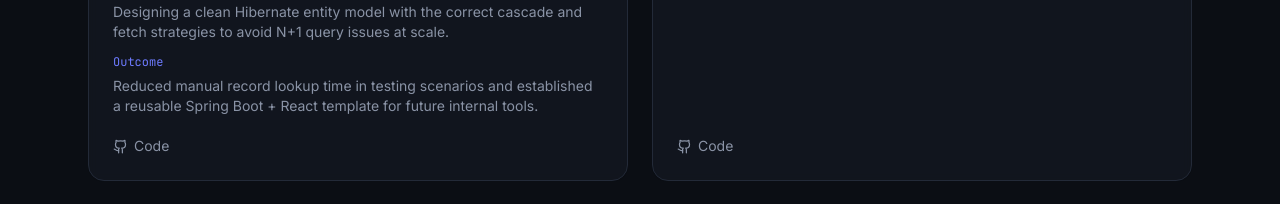
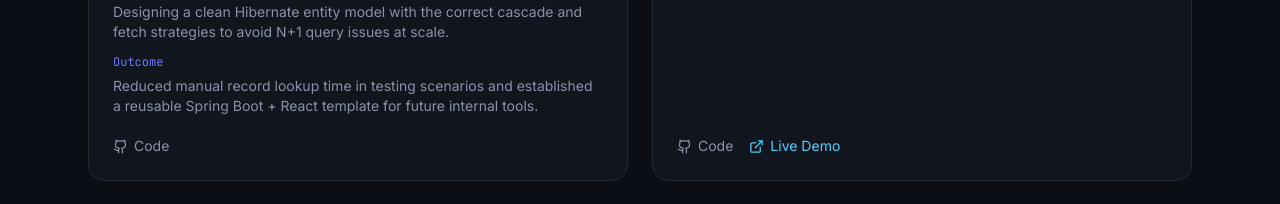
Before and after one commit to KrishnaMurugan18/krishna-kumar-Personal, a React (Vite) app: page / in a window 1280 px wide. Shown: the part 4520-4724 px from the top of the page. Built offline with nearby package versions, Linux system fonts and the light colour scheme.

Commit message:
EMS project link

```diff
--- a/src/data/projects.ts
+++ b/src/data/projects.ts
@@ -17,7 +17,7 @@ export const projects: ProjectItem[] = [
       'Designing a clean Hibernate entity model with the correct cascade and fetch strategies to avoid N+1 query issues at scale.',
     outcome:
       'Reduced manual record lookup time in testing scenarios and established a reusable Spring Boot + React template for future internal tools.',
-    githubUrl: 'https://github.com/krishnakumar/employee-management-system',
+    githubUrl: 'https://github.com/KrishnaMurugan18/Employee_Management_System',
   },
   {
     id: 'spring-rest-api',
@@ -35,7 +35,8 @@ export const projects: ProjectItem[] = [
       'Implementing secure JWT refresh-token rotation without introducing race conditions under concurrent requests.',
     outcome:
       'Delivered a documented, test-covered API template reused as the backend foundation for two later personal projects.',
-    githubUrl: 'https://github.com/krishnakumar/spring-boot-rest-api',
+    githubUrl: 'https://github.com/krishnamurugan18/spring-boot-rest-api',
+    liveUrl: 'https://employee-management-system-git-main-krishnakumarm18092002.vercel.app/',
   },
   {
     id: 'cloud-infra-automation',
```
